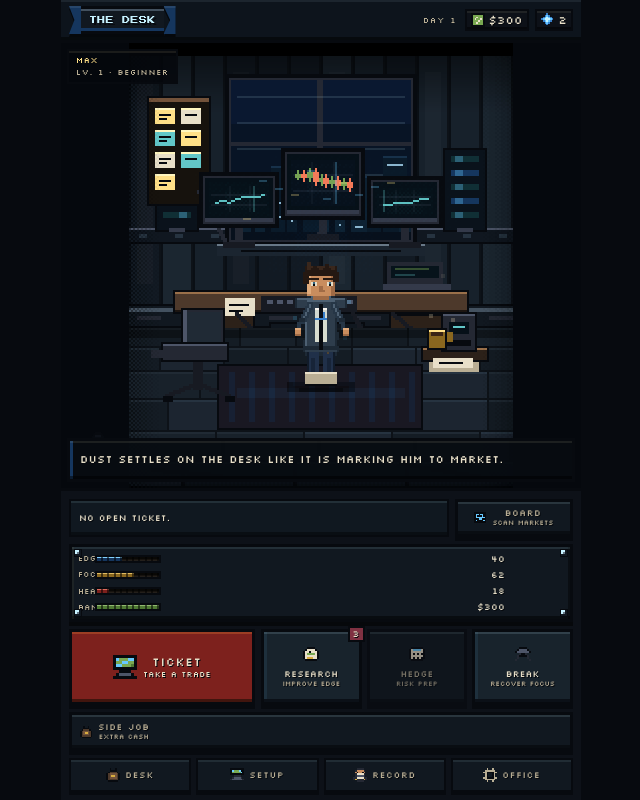
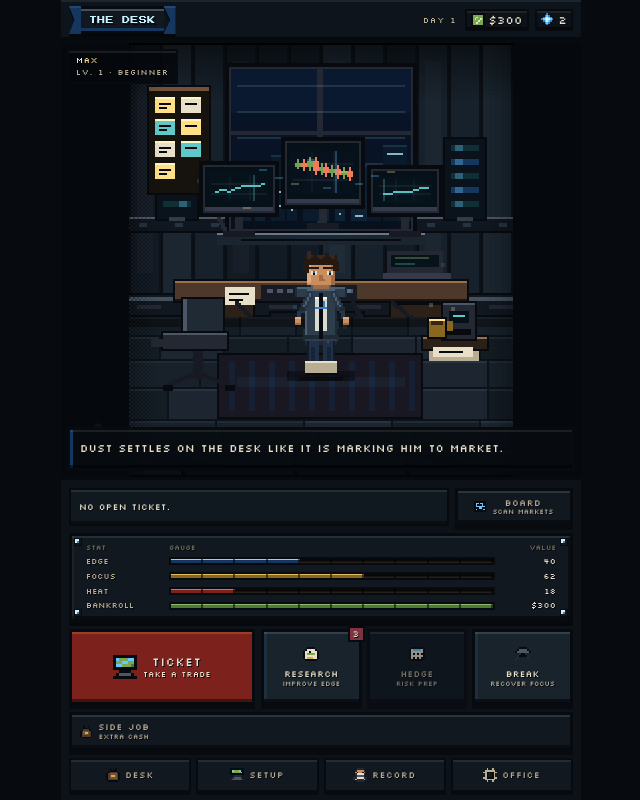
Before and after one commit to metamorphicc/Keep-The-Warden, a React (Vite) app: page / in a window 1280 px wide. Both pictures are taken after a click on the button "START AT THE DESK". Shown: the whole page, without its empty margins (319-959 px from the left). Built offline with nearby package versions, Linux system fonts and the light colour scheme.

Commit message:
make the main page interface up

```diff
--- a/src/screens/RoomScreen.tsx
+++ b/src/screens/RoomScreen.tsx
@@ -150,6 +150,11 @@ export function RoomScreen() {
 
         <PixelPanel variant="darkwood" pad="sm" rivets>
           <div className="room__bars">
+            <div className="room__bars-head" aria-hidden="true">
+              <span>Stat</span>
+              <span>Gauge</span>
+              <span>Value</span>
+            </div>
             {DESK_STAT_ORDER.map((key) => {
               const meta = STATS[key]
               const value = s.stats[key]
--- a/src/styles/screens.css
+++ b/src/styles/screens.css
@@ -470,12 +470,35 @@
   display: flex;
   flex-direction: column;
   gap: 4px;
+  padding: 2px 8px;
+}
+
+.room__bars-head {
+  display: grid;
+  grid-template-columns: minmax(64px, 76px) minmax(112px, 1fr) minmax(54px, auto);
+  gap: 7px;
+  align-items: center;
+  padding: 0 0 1px;
+  color: var(--bone-deep);
+  font-family: var(--font-ui);
+  font-size: 7px;
+  line-height: 1;
+  text-transform: uppercase;
+  text-shadow: 1px 1px 0 var(--ink);
+}
+
+.room__bars-head span:last-child {
+  text-align: right;
 }
 
 .room__bars .bar {
   display: grid;
-  grid-template-columns: 12px minmax(58px, 66px) minmax(96px, 1fr) minmax(54px, auto);
-  gap: 5px;
+  grid-template-columns: minmax(64px, 76px) minmax(112px, 1fr) minmax(54px, auto);
+  gap: 7px;
+}
+
+.room__bars .bar > svg {
+  display: none;
 }
 
 .room__bars .bar__label {
@@ -483,15 +506,16 @@
   min-width: 0;
   flex: initial;
   font-size: 8px;
-  letter-spacing: 0.04em;
+  letter-spacing: 0.02em;
   overflow: visible;
   text-overflow: clip;
 }
 
 .room__bars .bar__value {
   width: auto;
-  min-width: 44px;
+  min-width: 54px;
   flex: initial;
+  font-size: 8px;
 }
 
 .room__trade-actions {
```
